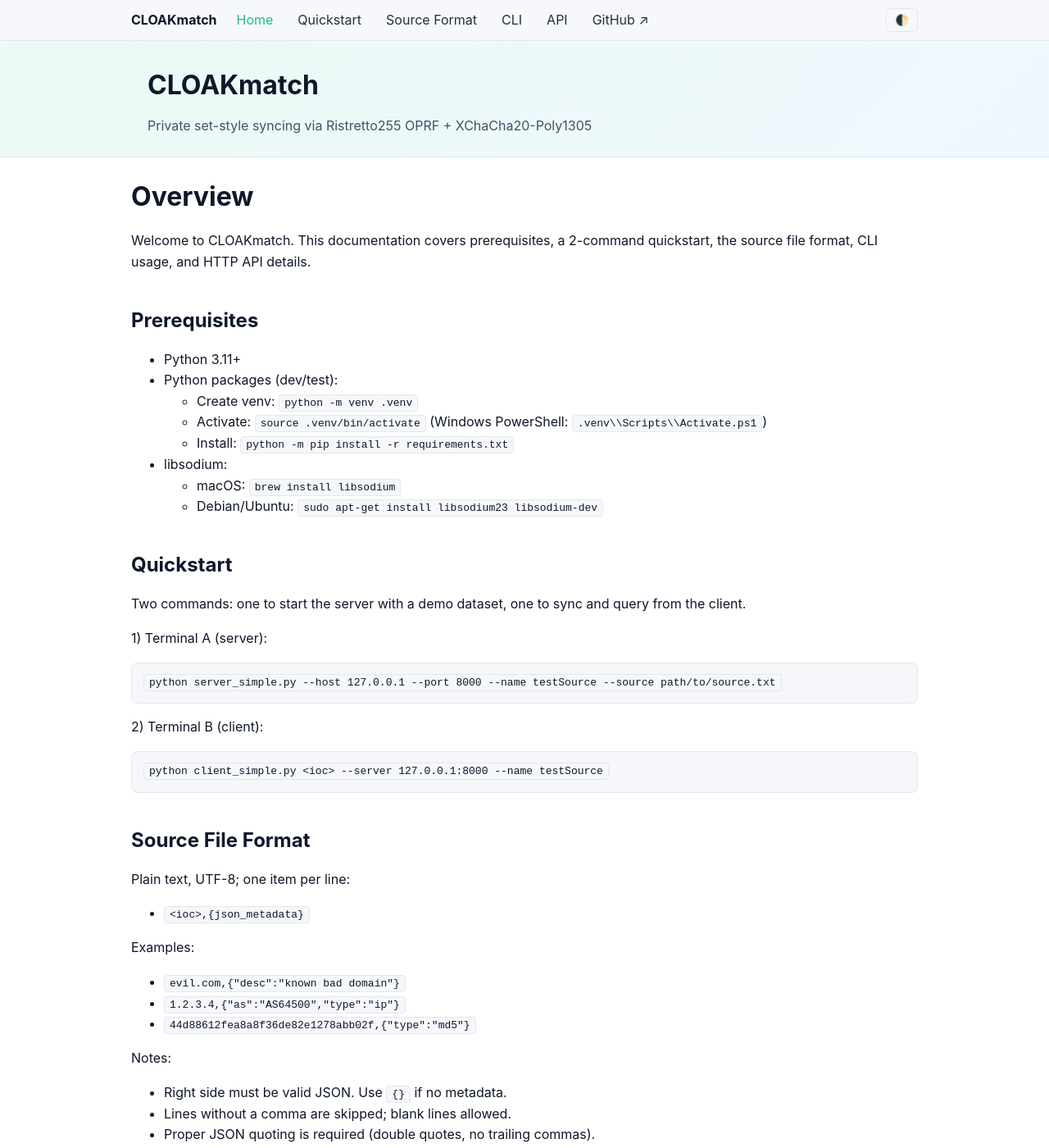
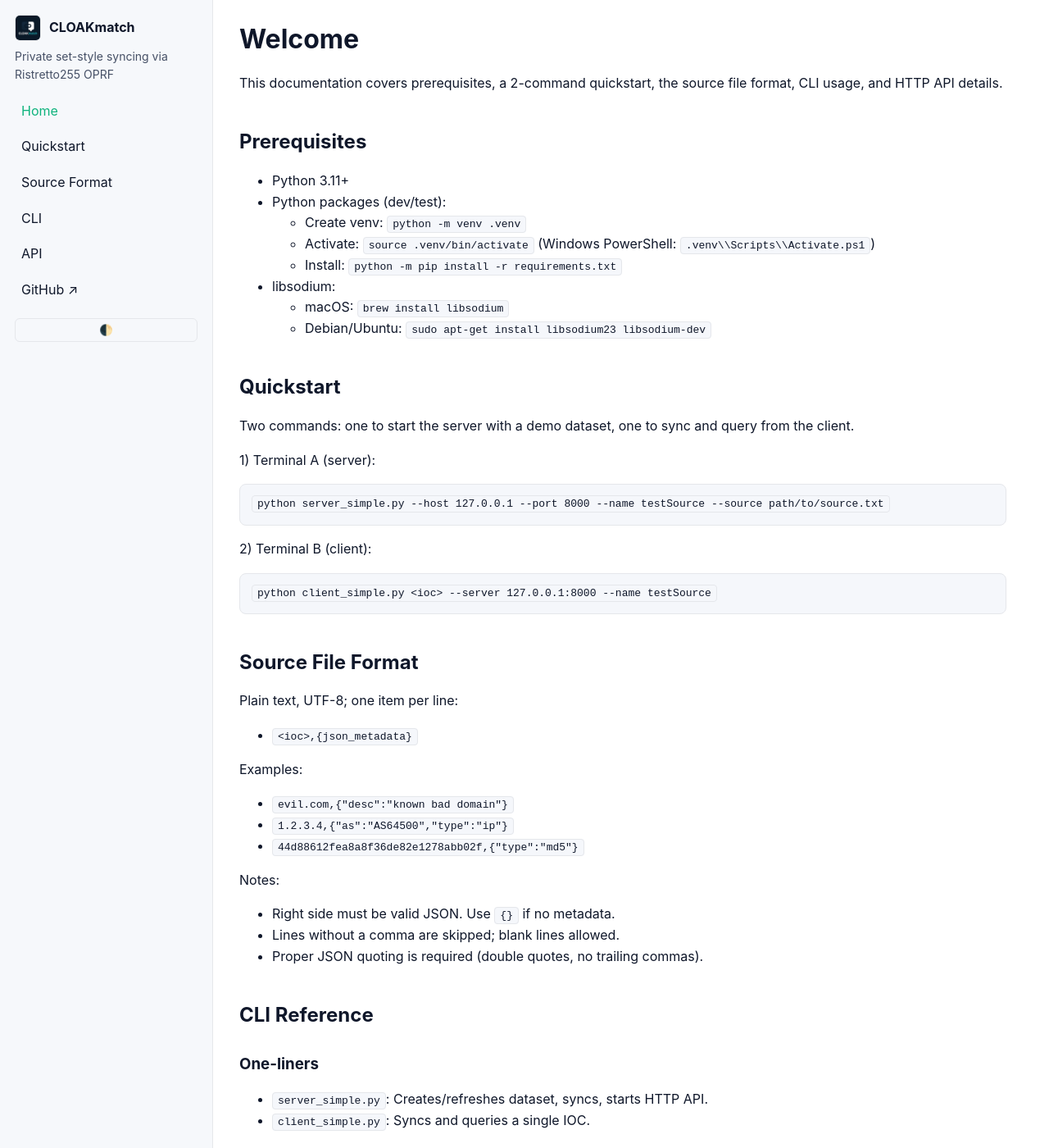
Before and after one commit to xrpeter/CLOAKmatch, a Jekyll site: the page built from docs/index.md, in a window 1280 px wide and 1400 px high. Shown: the whole window at 82% size. Built offline with Jekyll 4.4.1, drawn with Linux system fonts in a browser that asks for light colours.

Commit message:
update docs

```diff
--- a/docs/_includes/nav.html
+++ b/docs/_includes/nav.html
@@ -1,14 +1,18 @@
-<nav class="site-nav">
-  <div class="container nav-inner">
-    <a class="brand" href="{{ '/' | relative_url }}">{{ site.title }}</a>
-    <ul class="nav-links">
-      <li><a href="{{ '/' | relative_url }}" class="{% if page.url == '/' %}active{% endif %}">Home</a></li>
-      <li><a href="{{ '/quickstart' | relative_url }}" class="{% if page.url contains '/quickstart' %}active{% endif %}">Quickstart</a></li>
-      <li><a href="{{ '/source-format' | relative_url }}" class="{% if page.url contains '/source-format' %}active{% endif %}">Source Format</a></li>
-      <li><a href="{{ '/cli' | relative_url }}" class="{% if page.url contains '/cli' %}active{% endif %}">CLI</a></li>
-      <li><a href="{{ '/api' | relative_url }}" class="{% if page.url contains '/api' %}active{% endif %}">API</a></li>
-      <li><a href="https://github.com/{{ site.github.repository_nwo }}" target="_blank" rel="noopener">GitHub ↗</a></li>
-    </ul>
-    <button id="theme-toggle" class="theme-toggle" aria-label="Toggle theme">🌓</button>
-  </div>
-</nav>
+<div class="sidebar-inner">
+  <a class="brand" href="{{ '/' | relative_url }}">
+    <img class="brand-logo" src="{{ '/CLOAKmatch.png' | relative_url }}" alt="CLOAKmatch logo" />
+    <span class="brand-name">{{ site.title }}</span>
+  </a>
+  <p class="brand-tagline">{{ site.description }}</p>
+
+  <nav class="side-nav">
+    <a href="{{ '/' | relative_url }}" class="nav-link {% if page.url == '/' %}active{% endif %}">Home</a>
+    <a href="{{ '/quickstart' | relative_url }}" class="nav-link {% if page.url contains '/quickstart' %}active{% endif %}">Quickstart</a>
+    <a href="{{ '/source-format' | relative_url }}" class="nav-link {% if page.url contains '/source-format' %}active{% endif %}">Source Format</a>
+    <a href="{{ '/cli' | relative_url }}" class="nav-link {% if page.url contains '/cli' %}active{% endif %}">CLI</a>
+    <a href="{{ '/api' | relative_url }}" class="nav-link {% if page.url contains '/api' %}active{% endif %}">API</a>
+    <a href="https://github.com/{{ site.github.repository_nwo }}" class="nav-link" target="_blank" rel="noopener">GitHub ↗</a>
+  </nav>
+
+  <button id="theme-toggle" class="theme-toggle" aria-label="Toggle theme">🌓</button>
+</div>
--- a/docs/_layouts/default.html
+++ b/docs/_layouts/default.html
@@ -9,24 +9,18 @@
     <link rel="stylesheet" href="{{ "/assets/css/style.css" | relative_url }}" />
   </head>
   <body>
-    {% include nav.html %}
-    <header class="site-hero">
-      <div class="container">
-        <h1 class="site-title">{{ page.title }}</h1>
-        {% if page.subtitle %}<p class="site-subtitle">{{ page.subtitle }}</p>{% endif %}
-      </div>
-    </header>
-    <main class="container content">
-      {{ content }}
-    </main>
-    <footer class="site-footer">
-      <div class="container">
-        <p>
-          <strong>{{ site.title }}</strong> — {{ site.description }}
-        </p>
-        <p class="muted">Copyright © {{ site.time | date: "%Y" }}</p>
-      </div>
-    </footer>
+    <div class="layout">
+      <aside class="sidebar">
+        {% include nav.html %}
+      </aside>
+      <main class="content">
+        {{ content }}
+        <footer class="site-footer">
+          <p><strong>{{ site.title }}</strong> — {{ site.description }}</p>
+          <p class="muted">Copyright © {{ site.time | date: "%Y" }}</p>
+        </footer>
+      </main>
+    </div>
     <script src="{{ "/assets/js/theme.js" | relative_url }}"></script>
   </body>
 </html>
--- a/docs/assets/css/style.css
+++ b/docs/assets/css/style.css
@@ -33,29 +33,30 @@ body {
   background: var(--bg);
 }
 
-.container { width: 100%; max-width: 960px; margin: 0 auto; padding: 0 20px; }
+.layout { display: flex; min-height: 100vh; }
 
-.site-nav {
-  position: sticky; top: 0; z-index: 10;
+.sidebar {
+  width: 260px;
   background: var(--panel);
-  border-bottom: 1px solid var(--border);
+  border-right: 1px solid var(--border);
+  position: sticky;
+  top: 0;
+  align-self: flex-start;
+  height: 100vh;
+  overflow-y: auto;
 }
-.nav-inner { display: flex; align-items: center; gap: 16px; padding: 10px 0; }
-.brand { font-weight: 700; color: var(--text); text-decoration: none; }
-.nav-links { list-style: none; margin: 0; padding: 0; display: flex; gap: 14px; }
-.nav-links a { color: var(--text); text-decoration: none; opacity: 0.9; padding: 6px 8px; border-radius: 6px; }
-.nav-links a:hover { background: var(--border); }
-.nav-links a.active { color: var(--accent); }
-.theme-toggle { margin-left: auto; border: 1px solid var(--border); background: transparent; color: var(--text); padding: 6px 10px; border-radius: 6px; cursor: pointer; }
+.sidebar-inner { padding: 18px; }
+.brand { display: flex; align-items: center; text-decoration: none; margin-bottom: 8px; }
+.brand-logo { width: 32px; height: 32px; object-fit: contain; margin-right: 10px; border-radius: 6px; border: 1px solid var(--border); background: #fff; }
+.brand-name { font-weight: 700; color: var(--text); }
+.brand-tagline { color: var(--muted); margin: 0 0 14px; font-size: 14px; }
+.side-nav { display: flex; flex-direction: column; gap: 6px; margin-bottom: 16px; }
+.nav-link { color: var(--text); text-decoration: none; padding: 6px 8px; border-radius: 6px; }
+.nav-link:hover { background: var(--border); }
+.nav-link.active { color: var(--accent); }
+.theme-toggle { border: 1px solid var(--border); background: transparent; color: var(--text); padding: 6px 10px; border-radius: 6px; cursor: pointer; width: 100%; }
 
-.site-hero {
-  background: linear-gradient(135deg, rgba(90,215,166,0.12), rgba(125,195,255,0.12));
-  border-bottom: 1px solid var(--border);
-}
-.site-title { margin: 0; padding: 28px 0 12px; font-size: 32px; }
-.site-subtitle { margin: 0 0 24px; color: var(--muted); }
-
-.content { padding: 28px 0 60px; }
+.content { padding: 28px 32px; width: 100%; max-width: 1000px; }
 .content h1, .content h2, .content h3 { line-height: 1.25; margin-top: 1.8em; }
 .content h1:first-child, .content h2:first-child { margin-top: 0; }
 .content a { color: var(--link); }
@@ -66,10 +67,11 @@ body {
 .content th, .content td { border: 1px solid var(--border); padding: 8px 10px; }
 .content blockquote { border-left: 4px solid var(--accent); margin: 0; padding: 8px 14px; color: var(--muted); background: var(--panel); }
 
-.site-footer { border-top: 1px solid var(--border); background: var(--panel); padding: 22px 0; }
+.site-footer { border-top: 1px solid var(--border); margin-top: 48px; padding-top: 16px; color: var(--muted); }
 .site-footer .muted { color: var(--muted); }
 
-@media (max-width: 720px) {
-  .nav-inner { flex-wrap: wrap; }
-  .theme-toggle { margin-left: 0; }
+@media (max-width: 900px) {
+  .layout { flex-direction: column; }
+  .sidebar { position: relative; height: auto; width: 100%; border-right: none; border-bottom: 1px solid var(--border); }
+  .content { padding: 20px; }
 }
--- a/docs/index.md
+++ b/docs/index.md
@@ -3,9 +3,9 @@ title: CLOAKmatch
 subtitle: Private set-style syncing via Ristretto255 OPRF + XChaCha20-Poly1305
 ---
 
-# Overview
+# Welcome
 
-Welcome to CLOAKmatch. This documentation covers prerequisites, a 2-command quickstart, the source file format, CLI usage, and HTTP API details.
+This documentation covers prerequisites, a 2-command quickstart, the source file format, CLI usage, and HTTP API details.
 
 ## Prerequisites
 
```
Also changed, not shown: docs/CLOAKmatch.png (added).
